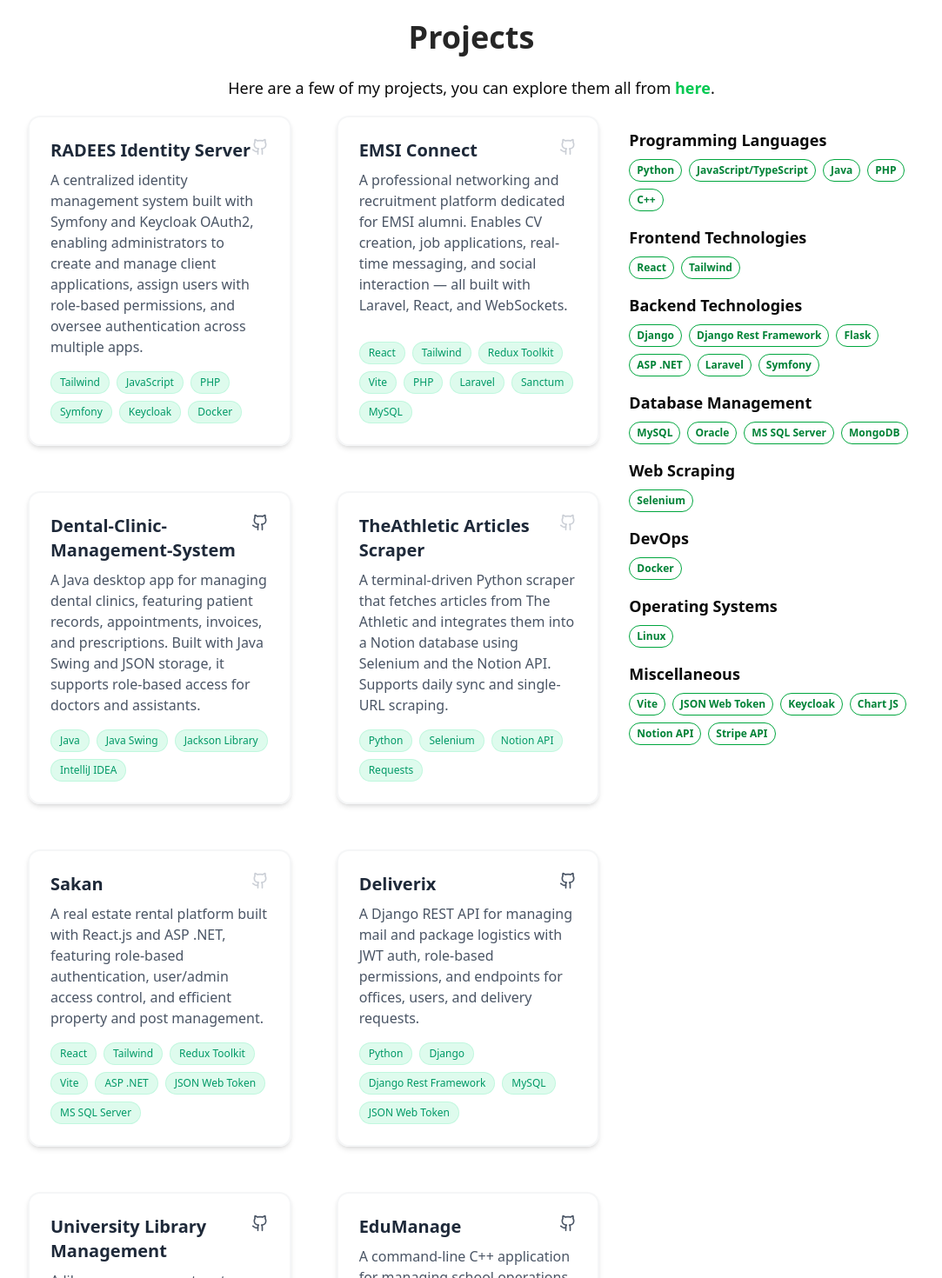
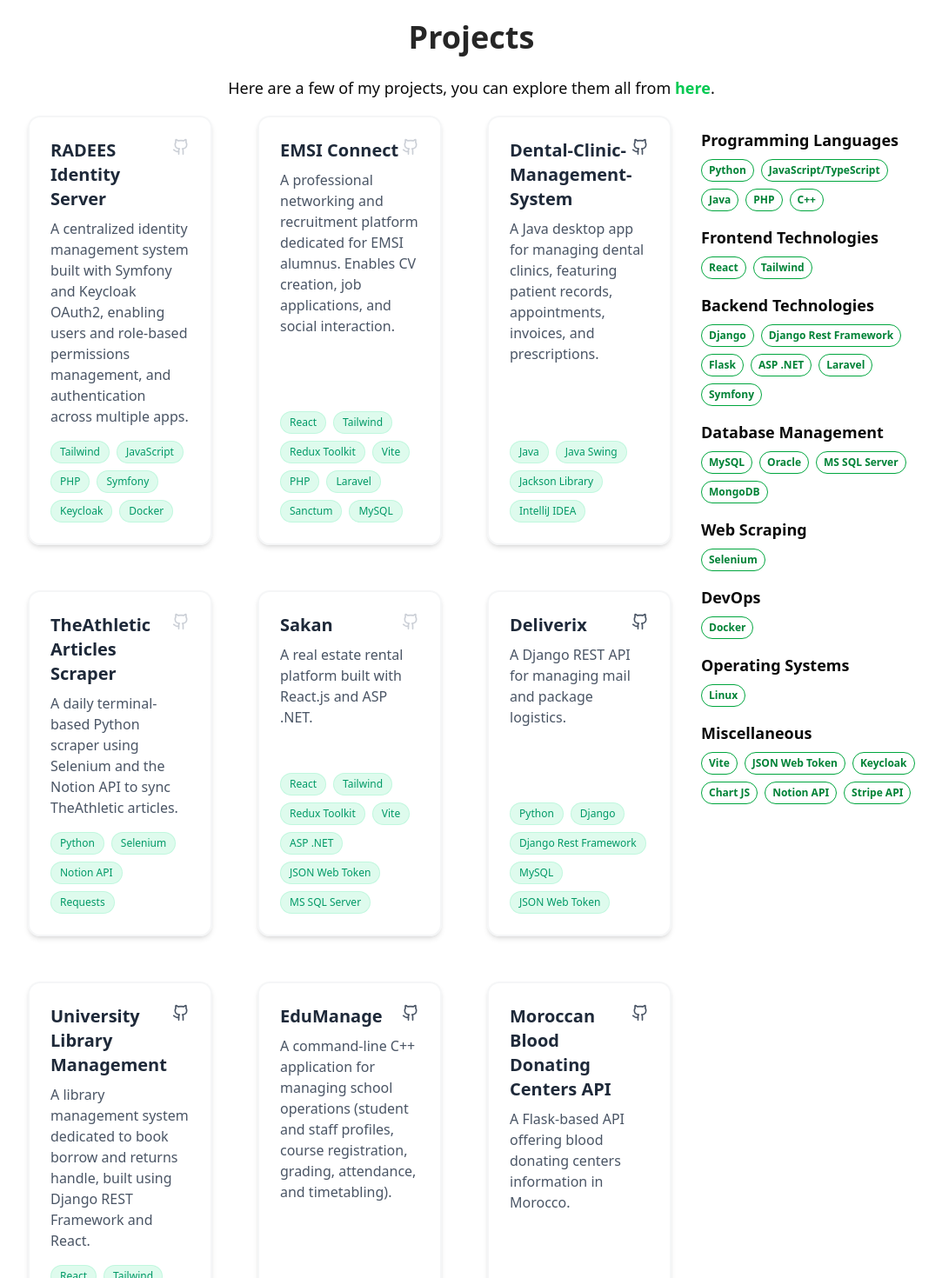
Before and after one commit to dev-saber/my-portfolio, a React (Vite) app: page / in a window 1280 px wide. Shown: the part 3560-5030 px from the top of the page at 87% size, without its empty margins (98-1181 px from the left). Built offline with nearby package versions, Linux system fonts and the light colour scheme.

Commit message:
grid cols 3 fr projects + shortened projects decriptions

```diff
--- a/src/assets/Projects.ts
+++ b/src/assets/Projects.ts
@@ -59,13 +59,13 @@ const projects: {
   {
     title: "RADEES Identity Server",
     description:
-      "A centralized identity management system built with Symfony and Keycloak OAuth2, enabling administrators to create and manage client applications, assign users with role-based permissions, and oversee authentication across multiple apps.",
+      "A centralized identity management system built with Symfony and Keycloak OAuth2, enabling users and role-based permissions management, and authentication across multiple apps.",
     tools: ["Tailwind", "JavaScript", "PHP", "Symfony", "Keycloak", "Docker"],
   },
   {
     title: "EMSI Connect",
     description:
-      "A professional networking and recruitment platform dedicated for EMSI alumni. Enables CV creation, job applications, real-time messaging, and social interaction — all built with Laravel, React, and WebSockets.",
+      "A professional networking and recruitment platform dedicated for EMSI alumnus. Enables CV creation, job applications, and social interaction.",
     tools: [
       "React",
       "Tailwind",
@@ -82,20 +82,20 @@ const projects: {
   {
     title: "Dental-Clinic-Management-System",
     description:
-      "A Java desktop app for managing dental clinics, featuring patient records, appointments, invoices, and prescriptions. Built with Java Swing and JSON storage, it supports role-based access for doctors and assistants.",
+      "A Java desktop app for managing dental clinics, featuring patient records, appointments, invoices, and prescriptions.",
     tools: ["Java", "Java Swing", "Jackson Library", "IntelliJ IDEA"],
     github: "https://github.com/dev-saber/Dental-Clinic-Management-System",
   },
   {
     title: "TheAthletic Articles Scraper",
     description:
-      "A terminal-driven Python scraper that fetches articles from The Athletic and integrates them into a Notion database using Selenium and the Notion API. Supports daily sync and single-URL scraping.",
+      "A daily terminal-based Python scraper using Selenium and the Notion API to sync TheAthletic articles.",
     tools: ["Python", "Selenium", "Notion API", "Requests"],
   },
   {
     title: "Sakan",
     description:
-      "A real estate rental platform built with React.js and ASP .NET, featuring role-based authentication, user/admin access control, and efficient property and post management.",
+      "A real estate rental platform built with React.js and ASP .NET.",
     tools: [
       "React",
       "Tailwind",
@@ -109,8 +109,7 @@ const projects: {
   },
   {
     title: "Deliverix",
-    description:
-      "A Django REST API for managing mail and package logistics with JWT auth, role-based permissions, and endpoints for offices, users, and delivery requests.",
+    description: "A Django REST API for managing mail and package logistics.",
     tools: [
       "Python",
       "Django",
@@ -123,7 +122,7 @@ const projects: {
   {
     title: "University Library Management",
     description:
-      "A library management system with secure user authentication and efficient handling of book borrow and returns. Built using Django REST Framework and React, designed for streamlined and scalable library operations.",
+      "A library management system dedicated to book borrow and returns handle, built using Django REST Framework and React.",
     tools: [
       "React",
       "Tailwind",
@@ -139,21 +138,21 @@ const projects: {
   {
     title: "EduManage",
     description:
-      "A command-line C++ application for managing school operations such as student and staff profiles, course registration, grading, attendance, and timetabling.",
+      "A command-line C++ application for managing school operations (student and staff profiles, course registration, grading, attendance, and timetabling).",
     tools: ["C++"],
     github: "https://github.com/dev-saber/EduManage",
   },
   {
     title: "Moroccan Blood Donating Centers API",
     description:
-      "A Flask-based API that offers information about blood donating centers in Morocco.",
+      "A Flask-based API offering blood donating centers information in Morocco.",
     tools: ["Python", "Flask", "MongoDB"],
     github: "https://github.com/dev-saber/moroccan-blood-donating-centers-api",
   },
   {
     title: "EMSI Grades Checker",
     description:
-      "A Python automation tool to log in and scrape academic grades from the EMSI student portal. It handles authentication, term navigation, and grade extraction.",
+      "A Python automated script that scrapes academic grades from the EMSI student portal.",
     tools: ["Python", "Selenium"],
     github: "https://github.com/dev-saber/emsi-grades-checker",
   },
--- a/src/components/atoms/Socials.tsx
+++ b/src/components/atoms/Socials.tsx
@@ -3,7 +3,7 @@ import socials from "@/assets/socials";
 const Socials = () => {
   return (
     <>
-      <div className="fixed top-1/2 right-15 -translate-y-1/2 z-50">
+      <div className="fixed top-1/2 right-8 lg:right-4 -translate-y-1/2 z-50">
         <ul
           className="flex flex-col gap-y-4 w-fit
       fixed top-1/2 -translate-y-1/2 z-50
--- a/src/components/molecules/ProjectsGrid.tsx
+++ b/src/components/molecules/ProjectsGrid.tsx
@@ -26,7 +26,7 @@ const ProjectsGrid = ({ filters }: { filters: string[] }) => {
     <div className="w-full">
       <div
         ref={gridRef}
-        className="grid grid-cols-1 lg:grid-cols-2 gap-8 xl:gap-12"
+        className="grid grid-cols-1 lg:grid-cols-3 gap-8 xl:gap-12"
         onPointerMove={handlePointerMove}
       >
         {projects
--- a/src/layouts/Projects.tsx
+++ b/src/layouts/Projects.tsx
@@ -42,7 +42,7 @@ const Projects = () => {
       </div>
 
       <div className="flex flex-col lg:flex-row w-full gap-6 sm:gap-8 justify-between items-start">
-        <div className="w-full lg:w-1/3 lg:order-2">
+        <div className="w-full lg:w-1/4 lg:order-2">
           <Skills
             isFiltered={isFiltered}
             filter={toggleFilter}
@@ -50,8 +50,8 @@ const Projects = () => {
           />
         </div>
 
-        <div className="w-full lg:w-2/3 lg:order-1 flex justify-center lg:justify-start">
-          <div className="w-full max-w-4xl mx-auto lg:mx-0">
+        <div className="w-full lg:w-3/4 lg:order-1 flex justify-center lg:justify-start">
+          <div className="w-full max-w-5xl mx-auto lg:mx-0">
             <ProjectsGrid filters={filters} />
           </div>
         </div>
```
